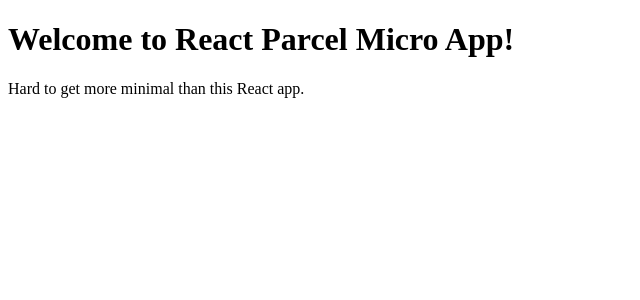
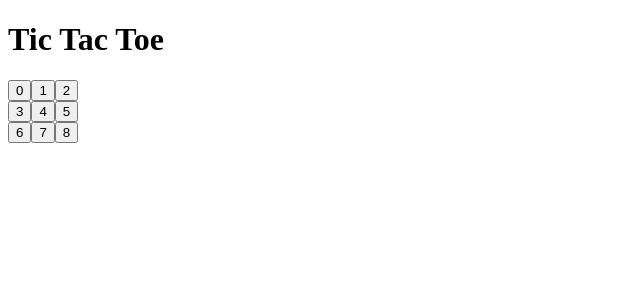
Before and after one commit to JashanDhiman/tictactoe, a React (Vite) app: page / in a window 1280 px wide. Shown: the top 300 px of the page, without its empty margins (0-640 px from the left). Built offline with nearby package versions, Linux system fonts and the light colour scheme.

Commit message:
created board and components

```diff
--- a/src/App.js
+++ b/src/App.js
@@ -1,11 +1,12 @@
 import React from 'react';
+import Board from './components/Board';
 
 const App = () => {
   return (
-    <>
-      <h1>Welcome to React Parcel Micro App!</h1>
-      <p>Hard to get more minimal than this React app.</p>
-    </>
+    <div>
+      <h1>Tic Tac Toe</h1>
+      <Board />
+    </div>
   );
 };
 
--- /dev/null
+++ b/src/components/Board.js
@@ -0,0 +1,26 @@
+import React from 'react';
+import Square from './Square';
+
+const Board = () => {
+  return (
+    <div className="board">
+      <div className="board-row">
+        <Square value={0} />
+        <Square value={1} />
+        <Square value={2} />
+      </div>
+      <div className="board-row">
+        <Square value={3} />
+        <Square value={4} />
+        <Square value={5} />
+      </div>
+      <div className="board-row">
+        <Square value={6} />
+        <Square value={7} />
+        <Square value={8} />
+      </div>
+    </div>
+  );
+};
+
+export default Board;
--- /dev/null
+++ b/src/components/Square.js
@@ -0,0 +1,11 @@
+import React from 'react';
+
+const Square = ({ value }) => {
+  return (
+    <button type="button" className="square">
+      {value}
+    </button>
+  );
+};
+
+export default Square;
```
